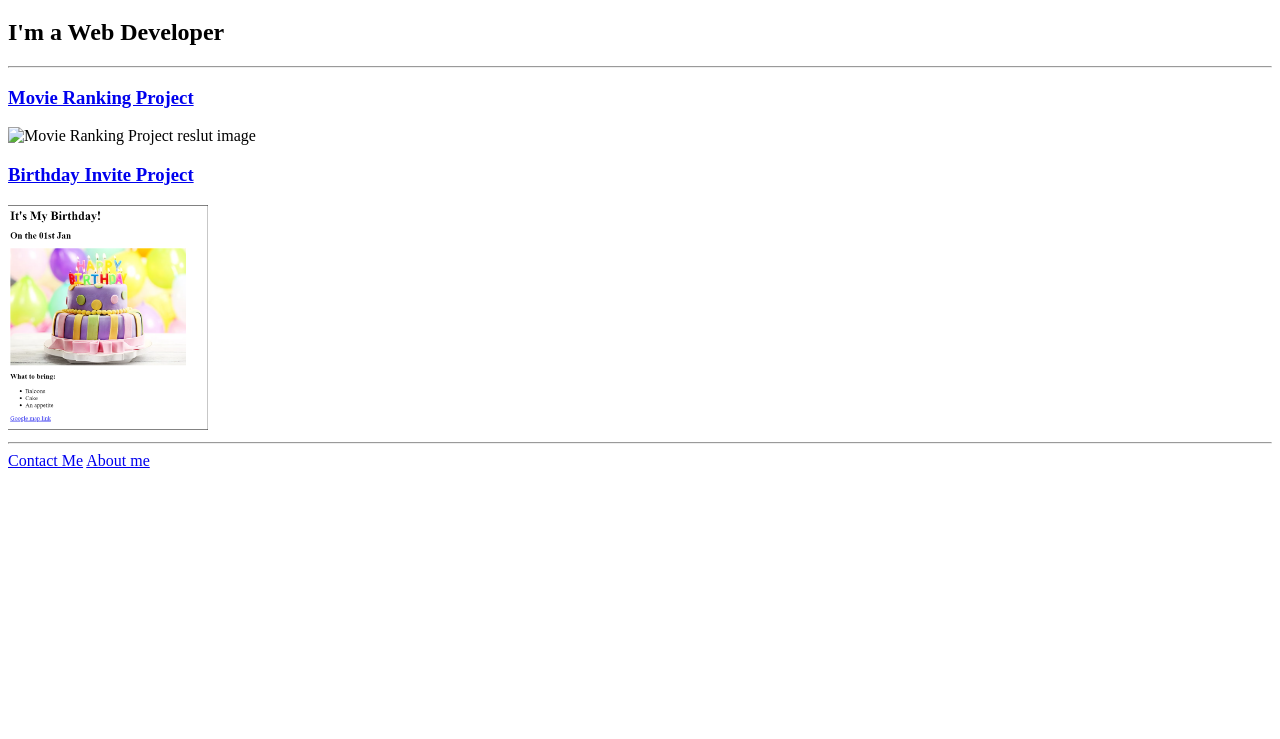
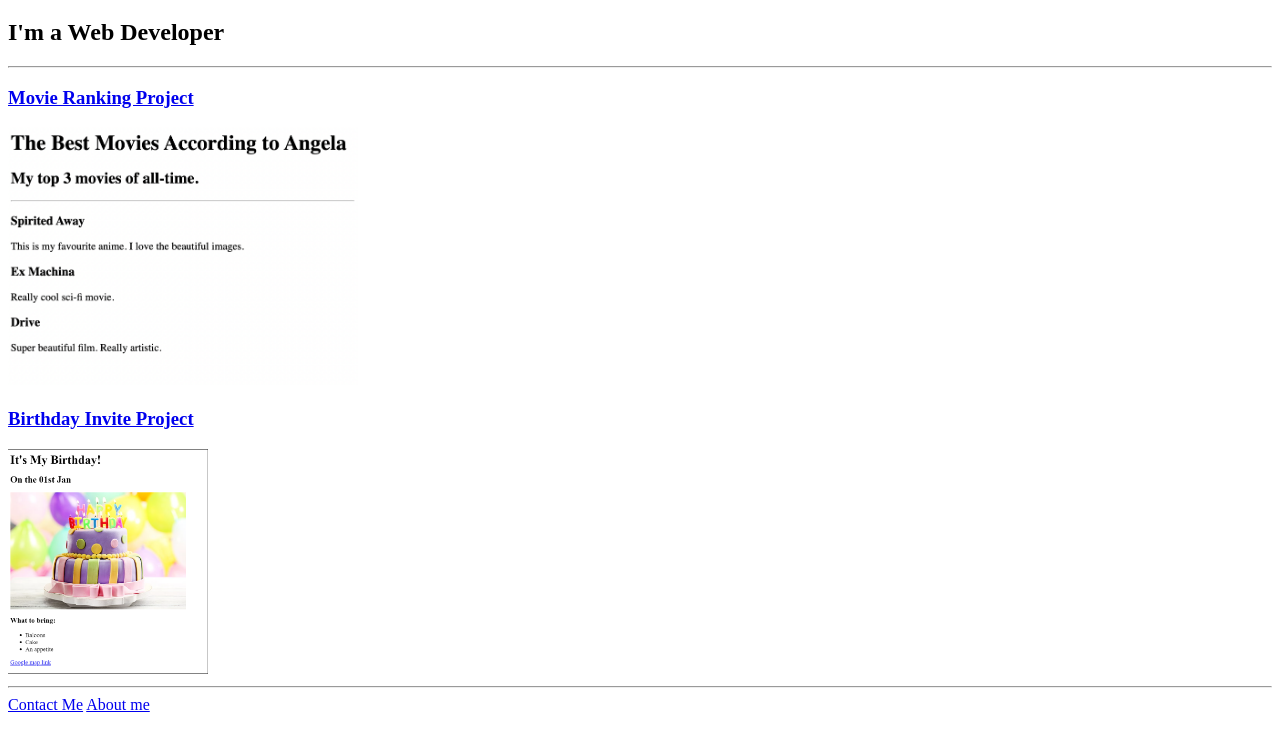
Before and after one commit to Purvijoshi/WebDevelopment-Portfolio, a plain HTML site: page index.html in a window 1280 px wide. Shown: the part 61-800 px from the top of the page. Drawn offline with Linux system fonts and the light colour scheme.

Commit message:
Update index.html

```diff
--- a/index.html
+++ b/index.html
@@ -20,7 +20,7 @@
     <!-- TODO 6: Add images to show the project previews
 HINT for TODO 6: You can use the height attribute set to 200 to make the image smaller:
 https://developer.mozilla.org/en-US/docs/Web/HTML/Element/img#attr-height -->
-        <img src="./assets/images/movie-ranking.png/" width="200"  alt="Movie Ranking Project reslut image">
+        <img src="./assets/images/movie-ranking.png" width="350"  alt="Movie Ranking Project reslut image">
 
     <h3><a href="../3.4 Birthday Invite Project/index.html">Birthday Invite Project</a></h3>
 
```
